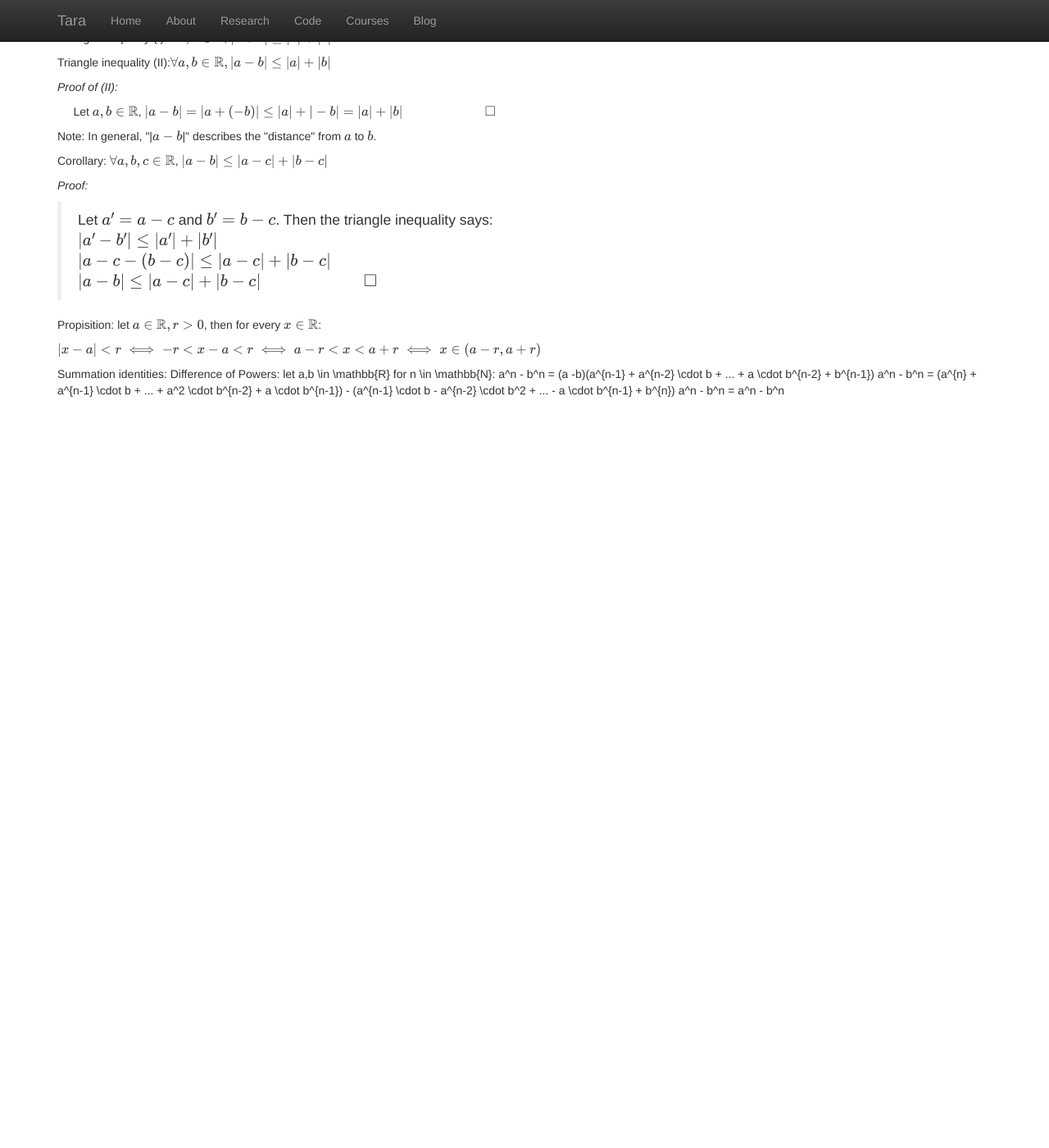
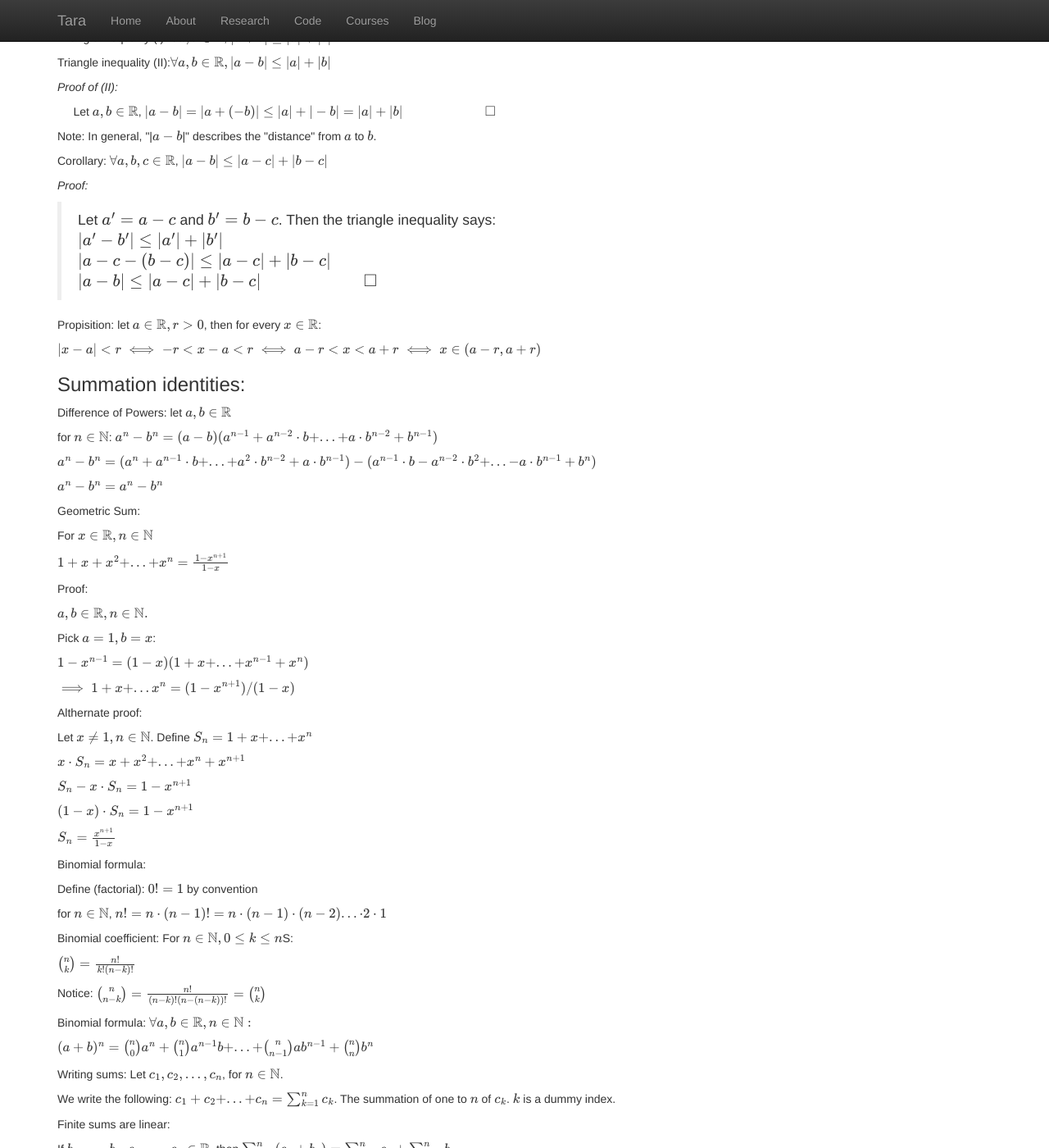
Before and after one commit to tnt2113/tnt2113.github.io, a Jekyll site: the page courses/real_analysis_327_Lecture_5.html, which Jekyll copies as it is, in a window 1280 px wide and 1400 px high, scrolled down 270 px. Shown: the whole window at 82% size. Built offline with Jekyll 4.4.1, drawn with Linux system fonts in a browser that asks for light colours; formulas are drawn with MathJax 3; before the commit the page ends 900 px from its top, so only the background shows below that; some of the changed text lies outside the part shown.

Commit message:
Lecture 5

```diff
--- a/courses/real_analysis_327_Lecture_5.html
+++ b/courses/real_analysis_327_Lecture_5.html
@@ -96,12 +96,76 @@ $|a-b| \leq |a-c| + |b-c| \qquad \qquad \qquad \square$<br>
 <p>Propisition: let $a \in \mathbb{R}, r > 0$, then for every $x \in \mathbb{R}$:</p>
 <p>$|x-a| < r \iff -r < x-a< r \iff a - r < x < a + r \iff x \in (a - r, a + r)$</p>
 
-Summation identities:
+<h3> Summation identities: </h3>
 
-Difference of Powers: let a,b \in \mathbb{R}
-for n \in \mathbb{N}: a^n - b^n = (a -b)(a^{n-1} + a^{n-2} \cdot b + ... + a \cdot b^{n-2} + b^{n-1})
-a^n - b^n = (a^{n} + a^{n-1} \cdot b + ... + a^2 \cdot b^{n-2} + a \cdot b^{n-1}) - (a^{n-1} \cdot b - a^{n-2} \cdot b^2 + ... - a \cdot b^{n-1} + b^{n})
-a^n - b^n = a^n - b^n
+<p>Difference of Powers: let $a,b \in \mathbb{R}$</p>
+<p>for $n \in \mathbb{N}$: $a^n - b^n = (a -b)(a^{n-1} + a^{n-2} \cdot b + ... + a \cdot b^{n-2} + b^{n-1})$</p>
+<p>$a^n - b^n = (a^{n} + a^{n-1} \cdot b + ... + a^2 \cdot b^{n-2} + a \cdot b^{n-1}) - (a^{n-1} \cdot b - a^{n-2} \cdot b^2 + ... - a \cdot b^{n-1} + b^{n})$</p>
+<p>$a^n - b^n = a^n - b^n$</p>
+
+<p>Geometric Sum:</p>
+
+<p>For $x \in \mathbb{R}, n \in \mathbb{N}$</p>
+<p>$1 + x + x^2 + ... + x^n = \frac{1 - x^{n+1}}{1-x}$</p>
+<p>Proof: </p>
+<p>$a,b \in \mathbb{R}, n \in \mathbb{N}.$</p>
+<p>Pick $a = 1, b =x$:</p>
+<p>$1-x^{n-1} = (1-x)(1+x+...+x^{n-1} + x^n)$</p>
+<p>$\implies 1 + x + ...x^n = (1 - x^{n+1}) / (1 - x)$</p>
+
+<p>Althernate proof:</p>
+<p>Let $x \neq 1, n \in \mathbb{N}$. Define $S_n = 1 + x + ... + x^n$</p>
+
+<p>$x \cdot S_n = x + x^2 + ... +x^n + x^{n+1}$</p>
+
+<p>$S_n - x \cdot S_n = 1 - x^{n+1}$</p>
+
+<p>$(1 - x) \cdot S_n = 1 - x^{n+1}$</p>
+
+<p>$S_n = \frac{x^{n+1}}{1 - x}$</p>
+
+<p>Binomial formula:</p>
+
+<p>Define (factorial): $0! = 1$ by convention</p>
+
+<p>for $n \in \mathbb{N}$, $n! = n \cdot (n - 1)! = n \cdot (n - 1) \cdot (n - 2) ... \cdot 2 \cdot 1$</p>
+<p>Binomial coefficient: For $n \in \mathbb{N}, 0 \leq k \leq n$S:</p>
+
+<p>$\binom{n}{k} = \frac{n!}{k!(n-k)!}$</p>
+
+<p>Notice: $\binom{n}{n-k} = \frac{n!}{(n-k)!(n-(n-k))!} = \binom{n}{k}$</p>
+
+<p>Binomial formula: $\forall a,b \in \mathbb{R}, n \in \mathbb{N}:$</p>
+<p> $(a+b)^n = \binom{n}{0} a^{n} + \binom{n}{1} a^{n-1} b + ... + \binom{n}{n-1} ab^{n-1} + \binom{n}{n} b^{n}$</p>
+
+<p> Writing sums: Let $c_1, c_2, ..., c_n$, for $n \in \mathbb{N}$.</p>
+
+<p> We write the following: $c_1 + c_2 + ... + c_n = \sum_{k=1}^{n} c_k$. The summation of one to $n$ of $c_k$. $k$ is a dummy index.</p>
+
+<p> Finite sums are linear:</p>
+
+<p> If $b_1,...,b_n, c_1,...,c_n \in \mathbb{R}$, then $\sum_{k=1}^{n} (c_k + b_k) = \sum_{k=1}^{n} c_k + \sum_{k=1}^{n} b_k$</p>
+
+<p>If $M \in \mathbb{R}, \sum_{k=1}^{n} M \cdot b_k = M \sum_{k=1}^{n} b_k$ </p>
+
+<p>Rewrite the three previous identities using summations:</p>
+
+<p>Difference of powers: $a,b \in \mathbb{R}, n \in \mathbb{N}, a^n - b^n = (a-b) \sum_{k=0}^{n-1} {a^{n-1-k} b^{k}}$</p>
+<p>Geometric sum: $\forall x \in \mathbb{R}, \forall n \in \mathbb{N}, \sum_{k=0}^{n} {x^{k}} = \frac{1-x^{n+1}}{1-x}$</p>
+<p>Binomial formula: $\forall a,b \in \mathbb{R}, n \in \mathbb{N}, (a+b)^n = \sum_{k=0}^{n} {\binom{n}{k}a^{n-k}b^{k}}$ </p>
+
+<h3>Sequences</h3>
+<p><b>Definition: A sequence of real numbers is a real valued function $f$ such that, $f: \mathbb{N} \rightarrow \mathbb{R} n \rightarrow f(n)$</b></p>
+
+<p>All of these mean the same thing:
+<ul>
+	<li>${(a_{n})}_{n \in \mathbb{N}}$</li>
+	<li>${(a_{n})}$</li>
+	<li>${(a_{n})}_{n}$</li>
+</ul></p>
+
+<p>Example: $a_n = \frac{1}{n}$, n \in \mathbb{N}$. $a_1 = 1, a_2 = \frac{1}{2}, a_3 = \frac{1}{3}, ...$</p>
+<p>Example: $a_n = (-1)^{n}, n \in \mathbb{N}$. $a_1 = -1, a_2 = 1, a_3 = -1, ...$</p>
 </main>
 </body>
 </html>
```
